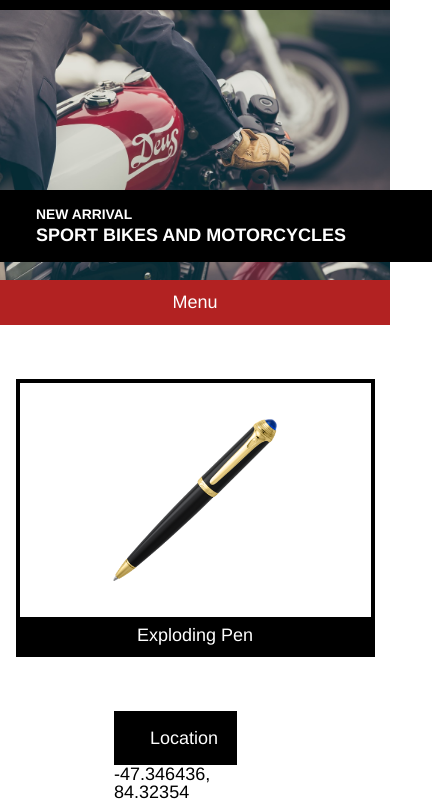
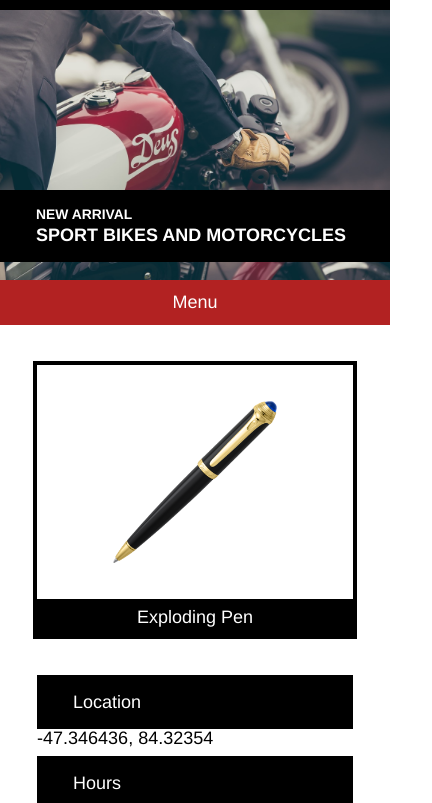
Before and after one commit to jemilac/Secret-Agent-Supply, a plain HTML site: page index.html in a window 390 px wide. Shown: the part 41-844 px from the top of the page, 432 px wide, since content can reach past the window. Drawn offline with Linux system fonts and the light colour scheme.

Commit message:
Layout mostly fixed

```diff
--- a/index.html
+++ b/index.html
@@ -27,7 +27,8 @@
     </div>
     <!--products bar-->
     <nav>
-        <ul class="site-container">
+      <div class="site-container">
+        <ul class="desktop-nav-container">
           <li>Eyewear</li>
           <li>Apparel</li>
           <li>Gadgets</li>
@@ -38,6 +39,7 @@
         <ul class="mobile-nav-container">
           <li>Menu</li>
         </ul>
+      </div>
     </nav>
     <!--products and business info-->
     <div class="site-container">
--- a/resources/css/style.css
+++ b/resources/css/style.css
@@ -9,8 +9,12 @@ header {
 }
 
 .site-container {
+  display: flex; /*flex box elements newly added*/
+  flex-grow: 1;
+  flex-direction: column;
   max-width: 960px;
-  margin: 0 auto;
+  margin: 0 auto; /*keep the container in the middle of the page*/
+
 }
 
 /*header logo section*/
@@ -44,7 +48,7 @@ header {
   flex-direction: column;
   background-color: black;
   color: white;
-  width: 20rem;
+  max-width: 20rem;
   padding: 2rem 3rem;
   position: relative;
   top: 9rem;
@@ -62,6 +66,7 @@ h2 {
 }
 
 /*products bar*/
+
 nav {
   background-color: firebrick;
   color: white;
@@ -106,6 +111,7 @@ nav ul {
   height: auto;
   margin: 4rem auto;
 }
+
 .product span {
   background-color: black;
   color: white;
@@ -176,17 +182,19 @@ footer {
   }
 
   .text-box {
-    max-width: 470px;
+    max-width: 100%; /*box no longer overflows*/
     padding: 1rem 2rem;
     top: 10rem;
   }
 
   h3 {
     font-size: 0.77rem;
+    margin: 0rem;
   }
 
   h2 {
     font-size: 1rem;
+    margin: 0rem;
   }
 
   nav ul {
@@ -198,12 +206,13 @@ footer {
     text-align: center;
   }
 
-  .product {
+  .products, .product {
     width: 90%;
+    margin: 2rem auto;
   }
 
   #pen {
-      margin: 0 auto;
+    margin: 0 auto;
   }
 
   #glasses {
@@ -218,11 +227,12 @@ footer {
     display: flex;
     flex-direction: column;
     width: 90%;
-    margin-top: 3rem;
+    margin: 0rem auto 2rem auto;
   }
 
-  .info p {
-    padding-bottom: 0.5rem;
+  .info {
+    width: 90%; /*added width so content won't be squeezed*/
+    margin-bottom: 0.5rem;
   }
 
   footer {
```
